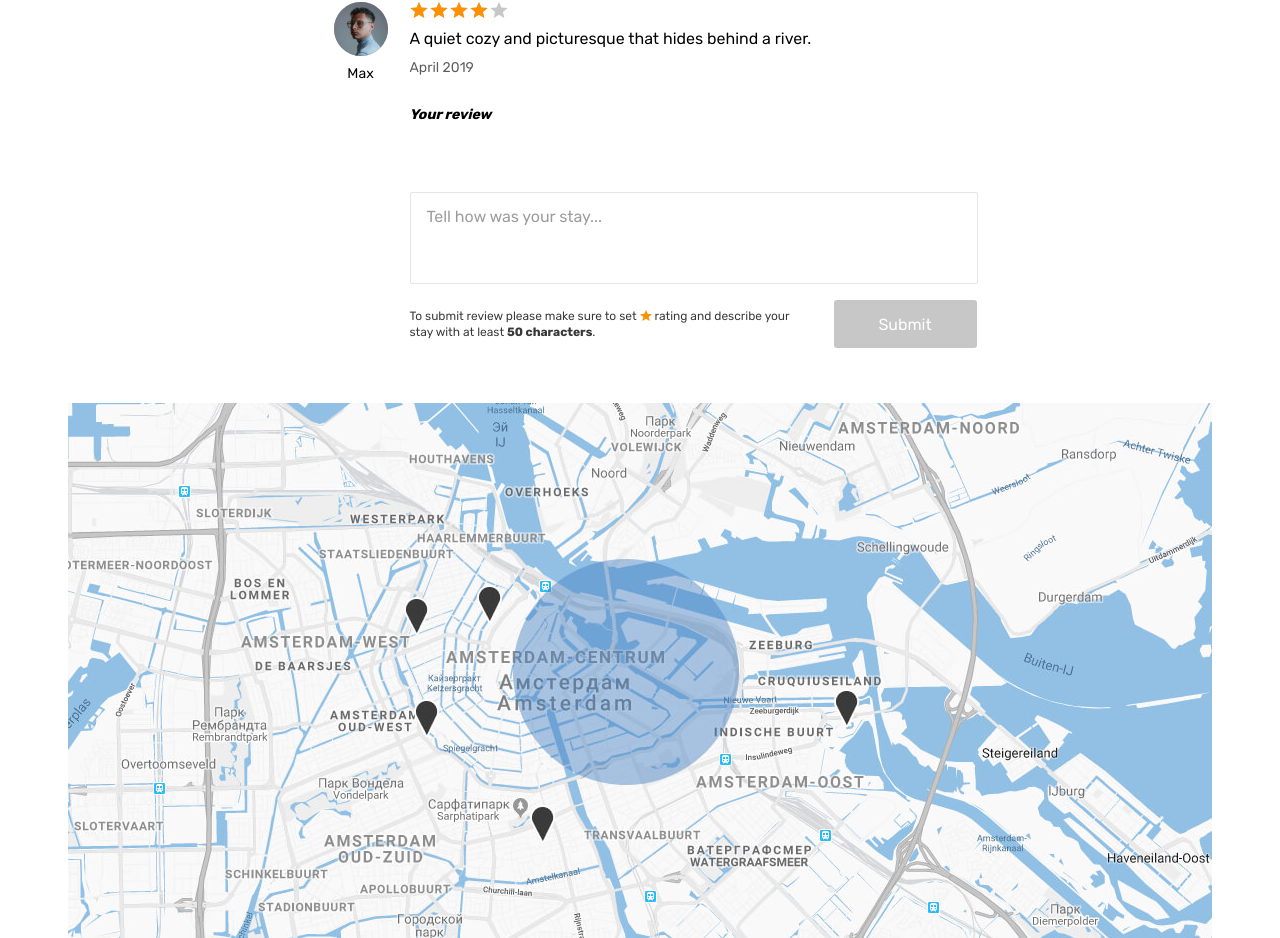
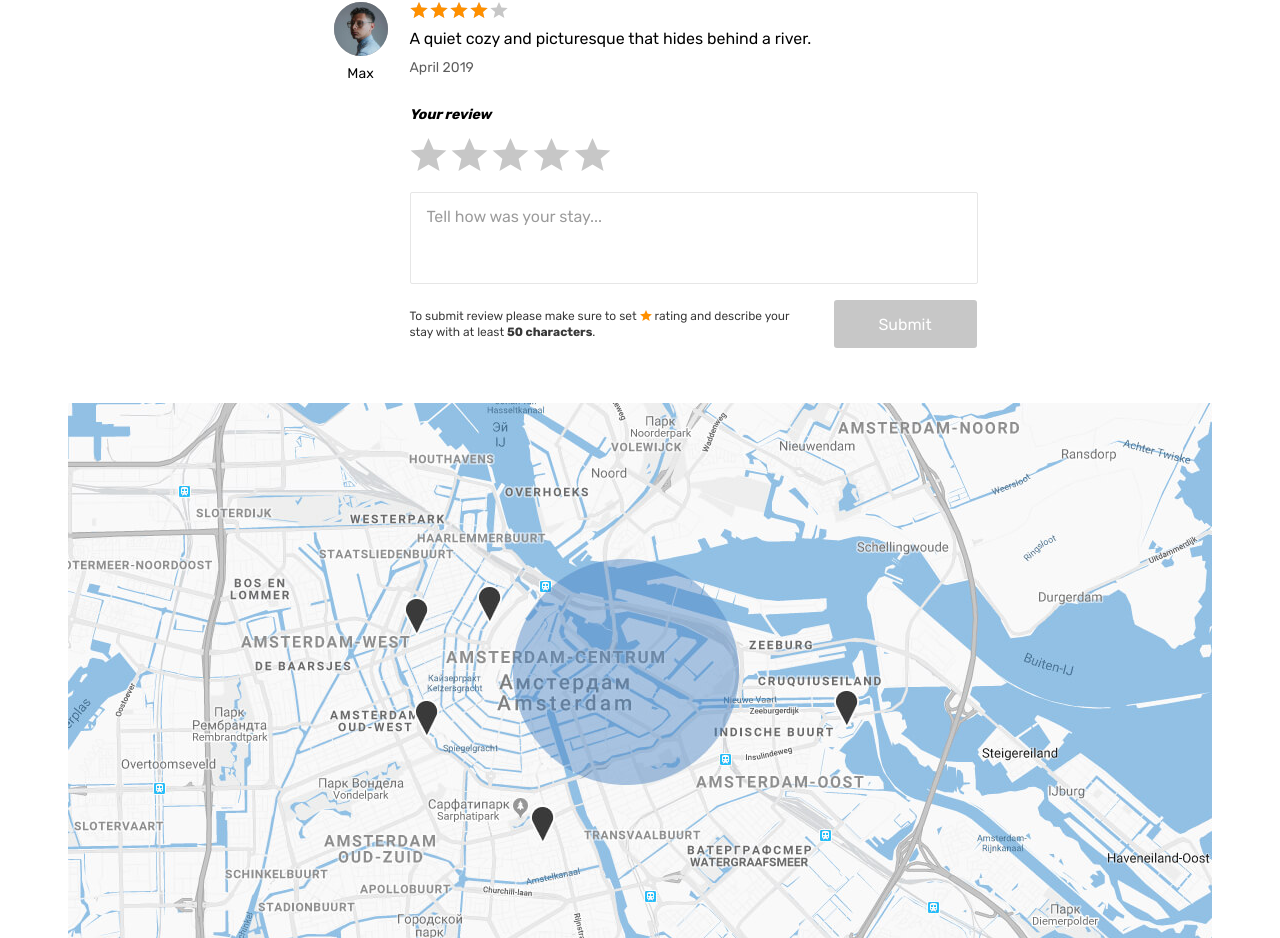
Before and after one commit to Maratus131/react_labs, a React (Vite) app: page /offer/apt-001 in a window 1280 px wide. Shown: the part 1385-2323 px from the top of the page. Built offline with nearby package versions, Linux system fonts and the light colour scheme.

Commit message:
fix: starts in review form

```diff
--- a/src/components/reviews-form/reviews-form.tsx
+++ b/src/components/reviews-form/reviews-form.tsx
@@ -3,6 +3,15 @@ import React from "react";
 function ReviewsForm() {
     return (
         <form className="reviews__form form" action="#" method="post">
+            <svg width="0" height="0">
+                <symbol id="icon-star" viewBox="0 0 13 12">
+                    <path
+                        fillRule="evenodd"
+                        clipRule="evenodd"
+                        d="M6.5 9.644L10.517 12 9.451 7.56 13 4.573l-4.674-.386L6.5 0 4.673 4.187 0 4.573 3.549 7.56 2.483 12 6.5 9.644z"
+                    />
+                </symbol>
+            </svg>
             <label className="reviews__label form__label" htmlFor="review">
                 Your review
             </label>
@@ -23,7 +32,7 @@ function ReviewsForm() {
                             title="rating"
                         >
                             <svg className="form__star-image" width="37" height="33">
-                                <use xlinkHref="#icon-star"></use>
+                                <use href="#icon-star"></use>
                             </svg>
                         </label>
                     </React.Fragment>
```
